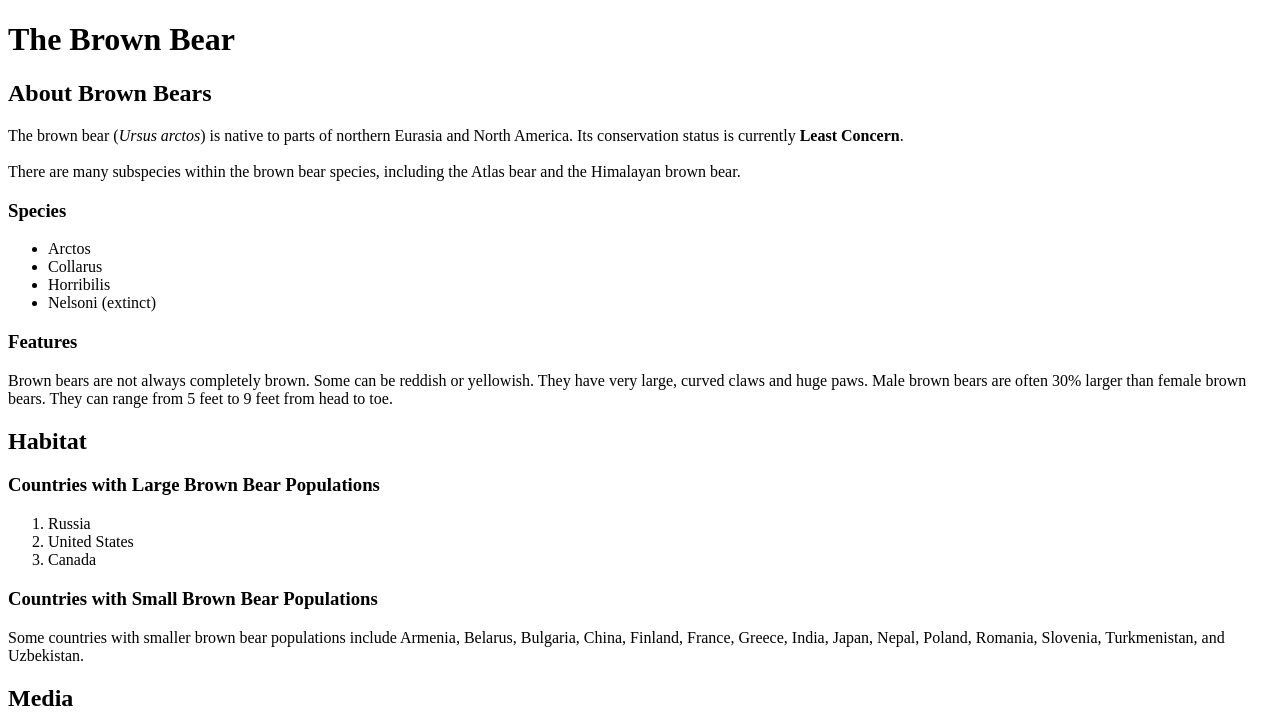
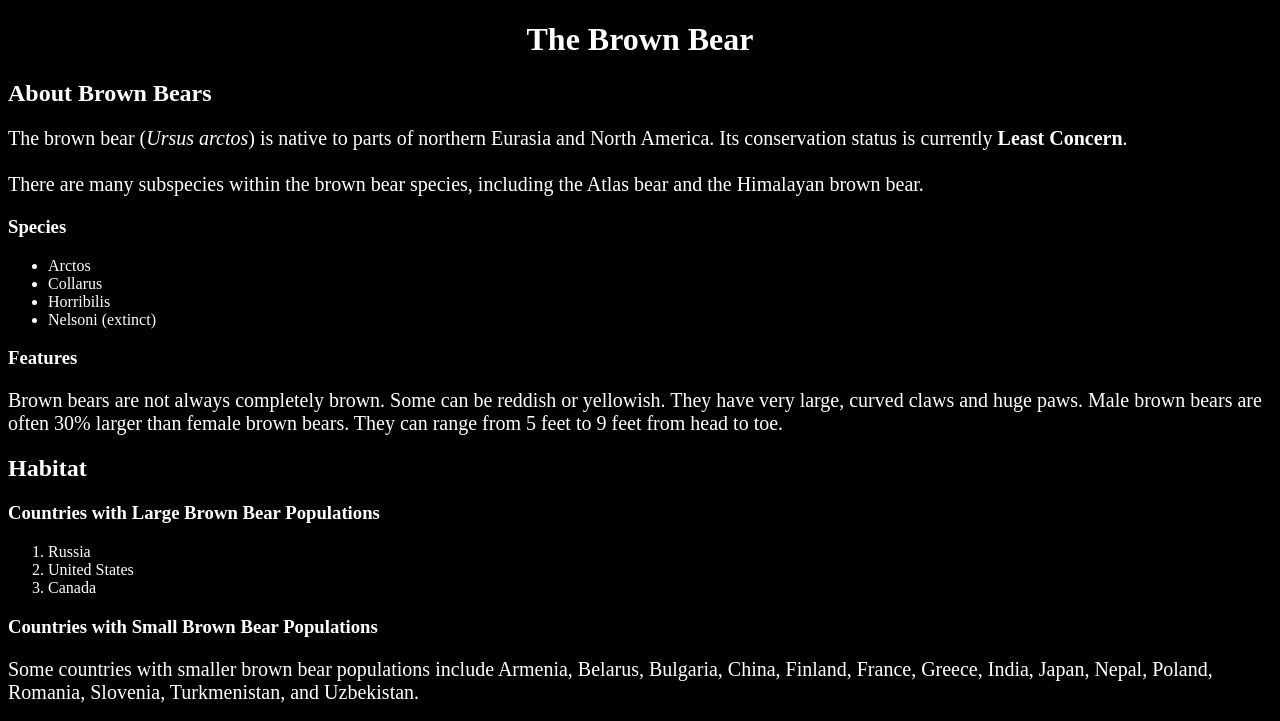
Before and after one commit to Kasshie/first, a plain HTML site: page index.html in a window 1280 px wide. Shown: the top 721 px of the page. Drawn offline with Linux system fonts and the light colour scheme.

Commit message:
README and css

```diff
--- a/css/style.css
+++ b/css/style.css
@@ -0,0 +1,32 @@
+body
+{
+    background-color: black;
+
+}
+h1 {
+    color: white;
+    text-align: center;
+}
+h2 {
+    color: white;
+}
+h3 {
+    color: white;
+}
+h4 {
+    color: white;
+}
+ul
+{
+    color: white;
+}
+ol
+{
+    color: white;
+}
+p
+{
+    color: white;
+    font-family: 'Times New Roman', Times, serif;
+    font-size: 20px;
+}
--- a/index.html
+++ b/index.html
@@ -2,10 +2,8 @@
 <!DOCTYPE html>
 <html lang="en">
 <head>
-    <meta charset="UTF-8">
-    <meta http-equiv="X-UA-Compatible" content="IE=edge">
-    <meta name="viewport" content="width=device-width, initial-scale=1.0">
     <title>About þe brown bear</title>
+    <link rel="stylesheet" href="./css/style.css">
 </head>
 <body>
     <h1>The Brown Bear</h1>
```
Also changed, not shown: 1 other file.
